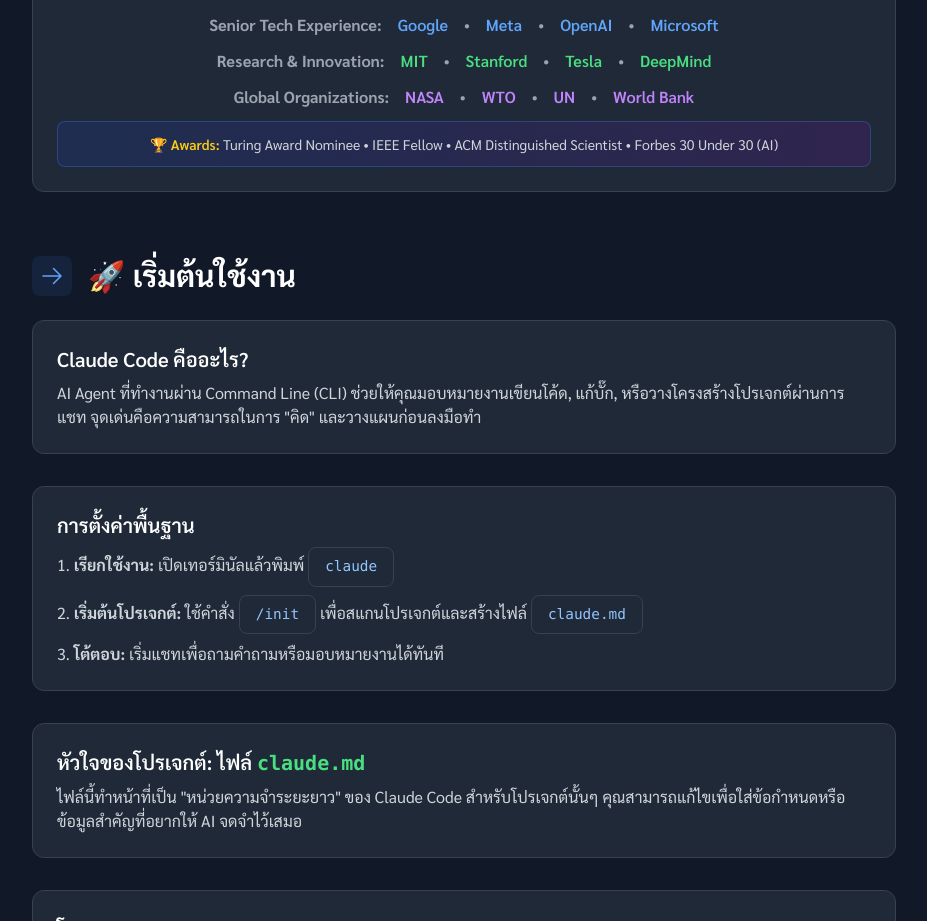
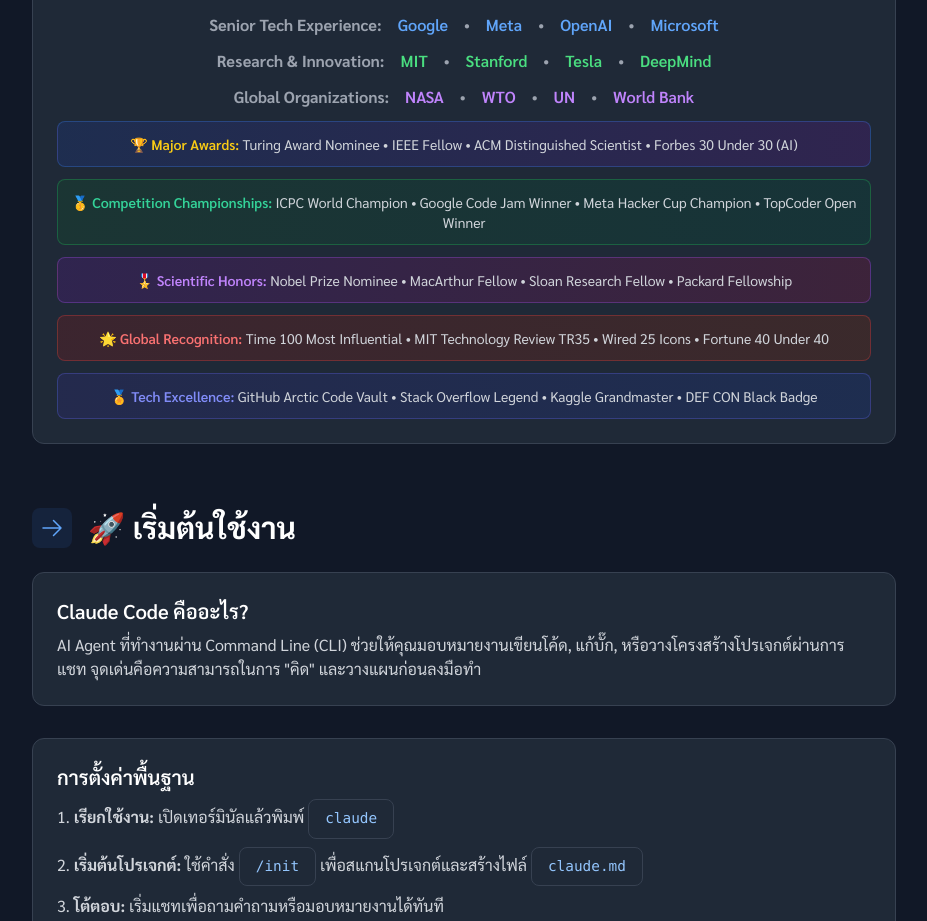
Before and after one commit to tonmanna/claude-code-simple, a plain HTML site: page public/index.html in a window 1280 px wide. Shown: the part 1346-2267 px from the top of the page, without its empty margins (176-1103 px from the left). Drawn offline with nearby package versions, Linux system fonts and the light colour scheme.

Commit message:
Revamp awards section in index.html by categorizing achievements into distinct groups, enhancing clarity and visual appeal.

```diff
--- a/public/index.html
+++ b/public/index.html
@@ -134,11 +134,37 @@
                         <span class="font-semibold text-purple-400">UN</span> &bull;
                         <span class="font-semibold text-purple-400">World Bank</span>
                     </div>
-                    <div class="mt-4 bg-gradient-to-r from-blue-900/30 to-purple-900/30 border border-blue-500/30 rounded-lg p-3">
-                        <p class="text-sm text-center">
-                            <span class="text-yellow-400 font-semibold">🏆 Awards:</span>
-                            <span class="text-gray-300">Turing Award Nominee • IEEE Fellow • ACM Distinguished Scientist • Forbes 30 Under 30 (AI)</span>
-                        </p>
+                    <div class="mt-4 space-y-3">
+                        <div class="bg-gradient-to-r from-blue-900/30 to-purple-900/30 border border-blue-500/30 rounded-lg p-3">
+                            <p class="text-sm text-center">
+                                <span class="text-yellow-400 font-semibold">🏆 Major Awards:</span>
+                                <span class="text-gray-300">Turing Award Nominee • IEEE Fellow • ACM Distinguished Scientist • Forbes 30 Under 30 (AI)</span>
+                            </p>
+                        </div>
+                        <div class="bg-gradient-to-r from-green-900/30 to-emerald-900/30 border border-green-500/30 rounded-lg p-3">
+                            <p class="text-sm text-center">
+                                <span class="text-emerald-400 font-semibold">🥇 Competition Championships:</span>
+                                <span class="text-gray-300">ICPC World Champion • Google Code Jam Winner • Meta Hacker Cup Champion • TopCoder Open Winner</span>
+                            </p>
+                        </div>
+                        <div class="bg-gradient-to-r from-purple-900/30 to-pink-900/30 border border-purple-500/30 rounded-lg p-3">
+                            <p class="text-sm text-center">
+                                <span class="text-purple-400 font-semibold">🎖️ Scientific Honors:</span>
+                                <span class="text-gray-300">Nobel Prize Nominee • MacArthur Fellow • Sloan Research Fellow • Packard Fellowship</span>
+                            </p>
+                        </div>
+                        <div class="bg-gradient-to-r from-red-900/30 to-orange-900/30 border border-red-500/30 rounded-lg p-3">
+                            <p class="text-sm text-center">
+                                <span class="text-red-400 font-semibold">🌟 Global Recognition:</span>
+                                <span class="text-gray-300">Time 100 Most Influential • MIT Technology Review TR35 • Wired 25 Icons • Fortune 40 Under 40</span>
+                            </p>
+                        </div>
+                        <div class="bg-gradient-to-r from-indigo-900/30 to-blue-900/30 border border-indigo-500/30 rounded-lg p-3">
+                            <p class="text-sm text-center">
+                                <span class="text-indigo-400 font-semibold">🏅 Tech Excellence:</span>
+                                <span class="text-gray-300">GitHub Arctic Code Vault • Stack Overflow Legend • Kaggle Grandmaster • DEF CON Black Badge</span>
+                            </p>
+                        </div>
                     </div>
                 </div>
             </div>
```
